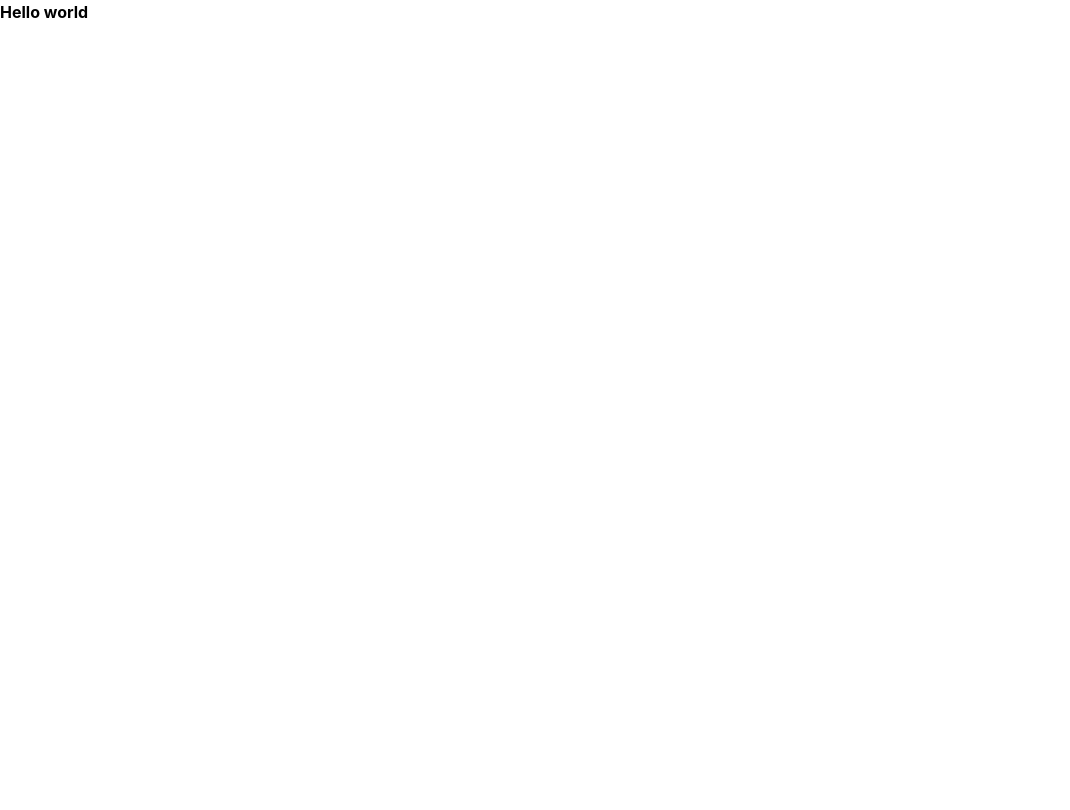
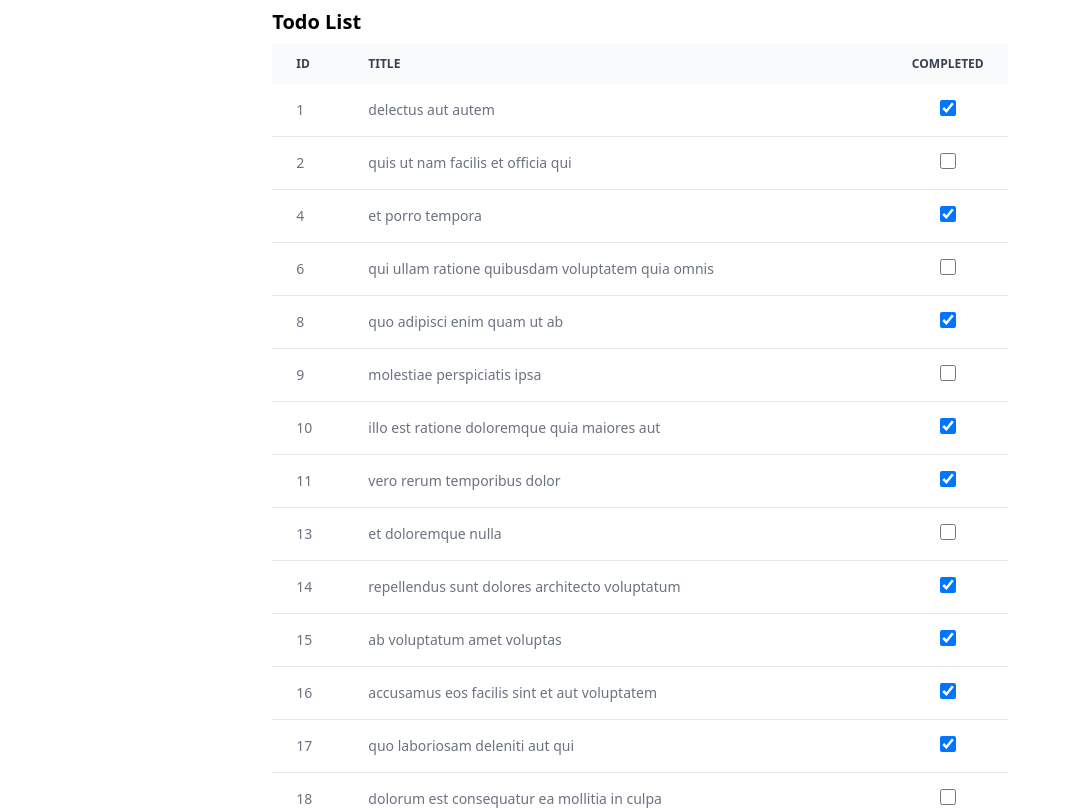
Before and after one commit to kboul/posts-users-todos-rtq, a React (Create React App) app: page / in a window 1280 px wide. Shown: the top 810 px of the page, without its empty margins (0-1070 px from the left). Built offline with nearby package versions, Linux system fonts and the light colour scheme; data requests are answered from the project's data file.

Commit message:
Create todosSlice with all api requests and Todos comp with all available todos

```diff
--- a/src/App.tsx
+++ b/src/App.tsx
@@ -1,5 +1,12 @@
-function App() {
-  return <div className="font-bold">Hello world</div>;
+import { ApiProvider } from "@reduxjs/toolkit/query/react";
+
+import { Todos } from "./components";
+import { todosSlice } from "./components/Todos/todosSlice";
+
+export default function App() {
+  return (
+    <ApiProvider api={todosSlice}>
+      <Todos />
+    </ApiProvider>
+  );
 }
-
-export default App;
--- /dev/null
+++ b/src/components/Todos/Todos.tsx
@@ -0,0 +1,33 @@
+import { useGetTodosQuery } from "./todosSlice";
+import TodosTable from "./TodosTable";
+
+export default function Todos() {
+  const {
+    data: todos,
+    isLoading,
+    isSuccess,
+    isError,
+    error
+  } = useGetTodosQuery();
+
+  let content;
+
+  if (isLoading)
+    content = (
+      <p className="flex h-[100vh] justify-center items-center">Loading...</p>
+    );
+  if (isSuccess)
+    content = (
+      <div className="flex flex-col">
+        <h1 className="text-xl font-bold my-2">Todo List</h1>
+        <TodosTable todos={todos} />
+      </div>
+    );
+  if (isError) content = <p>{error}</p>;
+
+  return (
+    <div className="flex justify-center items-center">
+      <>{content}</>
+    </div>
+  );
+}
--- /dev/null
+++ b/src/components/Todos/TodosTable.tsx
@@ -0,0 +1,51 @@
+import Todo from "./model";
+
+interface TodosTableProps {
+  todos: Todo[];
+}
+
+const className = {
+  tableWrapper: "overflow-x-auto relative",
+  table: "w-full text-sm text-left text-gray-500 dark:text-gray-400",
+  thead:
+    "text-xs text-gray-700 uppercase bg-gray-50 dark:bg-gray-700 dark:text-gray-400",
+  th: "py-3 px-6",
+  td: "py-4 px-6",
+  tbodyTr: "bg-white border-b dark:bg-gray-800 dark:border-gray-700",
+  inputTd: "flex justify-center items-center",
+  input: "w-4 h-4"
+};
+
+export default function TodosTable({ todos }: TodosTableProps) {
+  return (
+    <div className={className.tableWrapper}>
+      <table className={className.table}>
+        <thead className={className.thead}>
+          <tr>
+            <th className={className.th}>Id</th>
+            <th className={className.th}>Title</th>
+            <th className={className.th}>Completed</th>
+          </tr>
+        </thead>
+        <tbody>
+          {todos.map((todo: Todo) => (
+            <tr key={todo.id} className={className.tbodyTr}>
+              <td className={className.td}>{todo.id}</td>
+              <td className={className.td}>{todo.title}</td>
+              <td className={`${className.td} ${className.inputTd}`}>
+                <input
+                  className={className.input}
+                  type="checkbox"
+                  checked={todo.completed}
+                  onChange={() => {}}
+                />
+              </td>
+            </tr>
+          ))}
+        </tbody>
+      </table>
+    </div>
+  );
+}
+
+// Source: https://flowbite.com/docs/components/tables/
--- /dev/null
+++ b/src/components/Todos/model.ts
@@ -0,0 +1,8 @@
+interface Todo {
+  userId: number;
+  id: number;
+  title: string;
+  completed: boolean;
+}
+
+export default Todo;
--- /dev/null
+++ b/src/components/Todos/todosSlice.ts
@@ -0,0 +1,45 @@
+import { createApi, fetchBaseQuery } from "@reduxjs/toolkit/query/react";
+
+import Todo from "./model";
+
+type TodosResponse = Todo[];
+
+export const todosSlice = createApi({
+  reducerPath: "todos",
+  baseQuery: fetchBaseQuery({
+    baseUrl: "http://localhost:3500/"
+  }),
+  endpoints: (builder) => ({
+    getTodos: builder.query<TodosResponse, void>({
+      query: () => "todos"
+    }),
+    addTodo: builder.mutation<Todo, Partial<Todo>>({
+      query: (todo: Todo) => ({
+        url: "todos",
+        method: "POST",
+        body: todo
+      })
+    }),
+    updateTodo: builder.mutation({
+      query: (todo: Todo) => ({
+        url: `todos/${todo.id}`,
+        method: "PATCH",
+        body: todo
+      })
+    }),
+    deleteTodo: builder.mutation({
+      query: (id: number) => ({
+        url: `todos/${id}`,
+        method: "DELETE",
+        body: id
+      })
+    })
+  })
+});
+
+export const {
+  useGetTodosQuery,
+  useAddTodoMutation,
+  useUpdateTodoMutation,
+  useDeleteTodoMutation
+} = todosSlice;
--- /dev/null
+++ b/src/components/index.tsx
@@ -0,0 +1 @@
+export { default as Todos } from "./Todos/Todos";
--- a/src/index.css
+++ b/src/index.css
@@ -1,12 +1,10 @@
-body {
-  margin: 0;
-  font-family: -apple-system, BlinkMacSystemFont, "Segoe UI", "Roboto", "Oxygen",
-    "Ubuntu", "Cantarell", "Fira Sans", "Droid Sans", "Helvetica Neue",
-    sans-serif;
-  -webkit-font-smoothing: antialiased;
-  -moz-osx-font-smoothing: grayscale;
-}
-
 @tailwind base;
 @tailwind components;
 @tailwind utilities;
+
+body {
+  margin: 0px;
+  padding: 0px;
+  box-sizing: border-box;
+  height: 100vh;
+}
```
